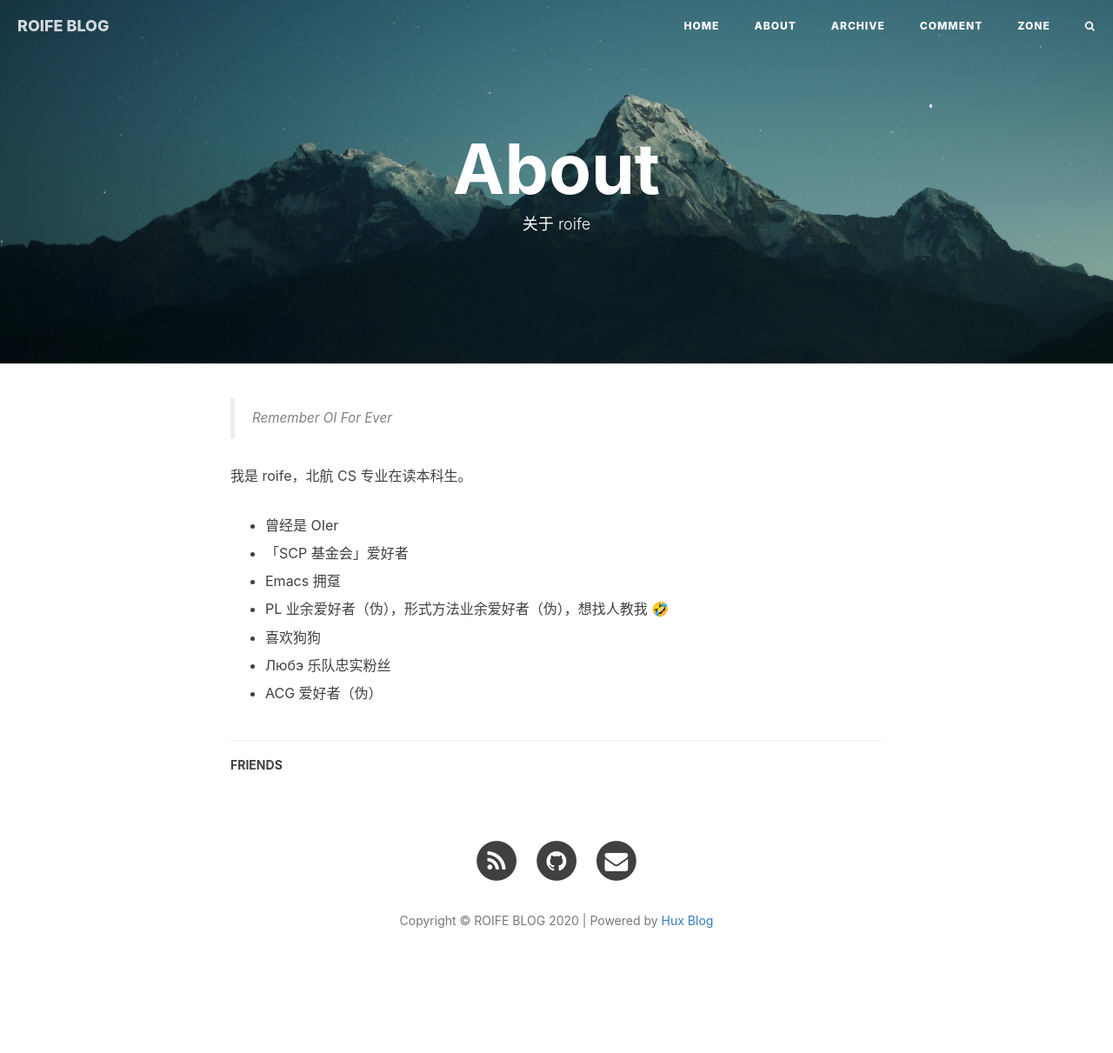
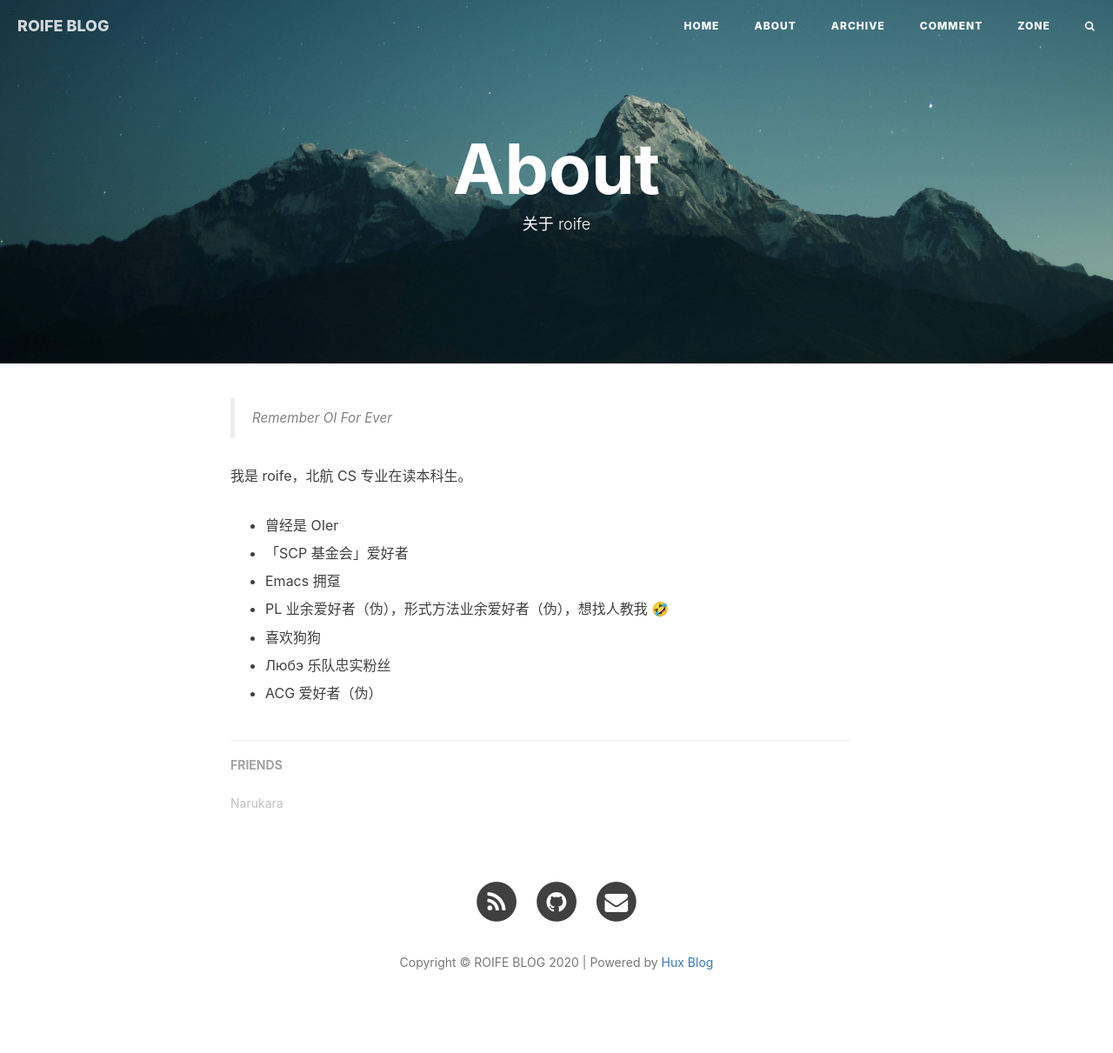
Before and after one commit to LogicLee0902/-LogicLee0902.github.io, a Jekyll site: the page built from about.html, in a window 1280 px wide. Shown: the whole page at 87% size. Built offline with Jekyll 4.4.1, drawn with Linux system fonts in a browser that asks for light colours; nearby versions of some CDN libraries; comment, search, counter and statistics services are not loaded; before the commit the page ends 1163 px from its top, so only the background shows below that.

Commit message:
add friend link [Narukara]

```diff
--- a/_config.yml
+++ b/_config.yml
@@ -103,8 +103,8 @@ page-mathjax: false
 
 # Friends
 friends: [
-    # {
-    #     title: "Su",
-    #     href: "http://su.gallery/"
-    # }
+    {
+        title: "Narukara",
+        href: "http://narukara.github.io/"
+    }
 ]
--- a/about.html
+++ b/about.html
@@ -13,4 +13,8 @@ multilingual: false
 </div>
 
 <!-- Friends Blog -->
-{% include friends.html %}
+<div class="sidebar-container">
+
+    <!-- Friends Blog -->
+    {% include friends.html %}
+</div>
```
